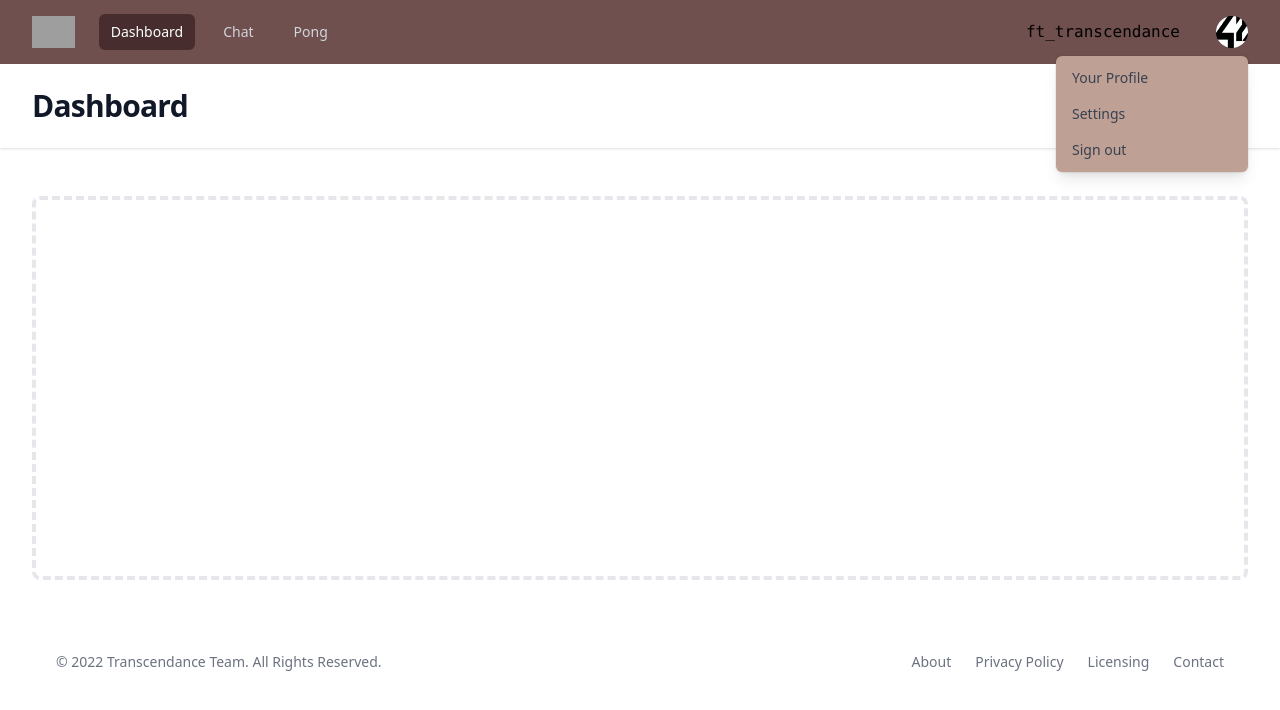
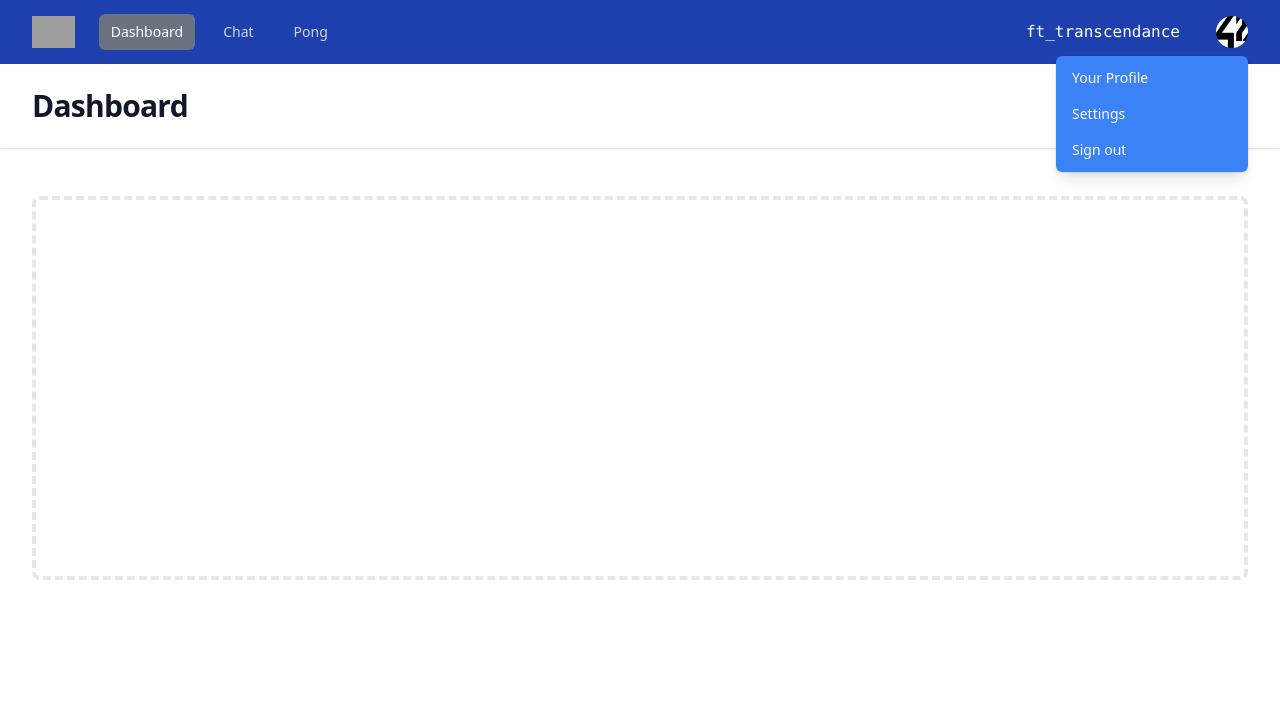
Before and after one commit to adupav2000/ft_transcendence, a React (Create React App) app in the folder my-app/: page / in a window 1280 px wide. Both pictures are taken after a click on the button "Open user menu". Shown: the top 710 px of the page. Built offline with nearby package versions, Linux system fonts and the light colour scheme; grey boxes are pictures that could not be loaded.

Commit message:
Change Project Color

```diff
--- a/my-app/src/Footer.tsx
+++ b/my-app/src/Footer.tsx
@@ -4,10 +4,10 @@ import './output.css';
 export default function Footer() {
 	return (
 
-<footer className="mx-8 p-4 bg-white rounded-lg md:flex md:items-center md:justify-between md:p-6 dark:bg-brown-700">
-    <span className="text-sm text-gray-500 sm:text-center dark:text-gray-400">© 2022 <a href="#" className="hover:underline">Transcendance Team</a>. All Rights Reserved.
+<footer className="mx-8 p-4 bg-white rounded-lg md:flex md:items-center md:justify-between md:p-6 dark:bg-blue-800">
+    <span className="text-sm text-white sm:text-center">© 2022 <a href="#" className="hover:underline">Transcendance Team</a>. All Rights Reserved.
     </span>
-    <ul className="flex flex-wrap items-center mt-3 text-sm text-gray-500 dark:text-gray-400 sm:mt-0">
+    <ul className="flex flex-wrap items-center mt-3 text-sm text-white sm:mt-0">
         <li>
             <a href="#" className="mr-4 hover:underline md:mr-6 ">About</a>
         </li>
--- a/my-app/src/NavBar.tsx
+++ b/my-app/src/NavBar.tsx
@@ -18,7 +18,7 @@ export default function NavBar() {
   return (
     <>
     <div className="min-h-full">
-    <Disclosure as="nav" className="bg-brown-700">
+    <Disclosure as="nav" className="bg-blue-800">
       {({ open} : {open: any}) => (
         <>
           <div className="max-w-7xl mx-auto px-2 sm:px-6 lg:px-8">
@@ -54,7 +54,7 @@ export default function NavBar() {
                         key={item.name}
                         href={item.href}
                         className={classNames(
-                          item.current ? 'bg-brown-900 text-white' : 'text-gray-300 hover:bg-brown-800 hover:text-white',
+                          item.current ? 'bg-gray-500 text-white' : 'text-gray-300 hover:bg-gray-400 hover:text-white',
                           'px-3 py-2 rounded-md text-sm font-medium'
                         )}
                         aria-current={item.current ? 'page' : undefined}
@@ -66,12 +66,12 @@ export default function NavBar() {
                 </div>
 
               </div>
-              <p className="text-line">ft_transcendance</p>
+              <p className="text-line text-white">ft_transcendance</p>
               <div className="absolute inset-y-0 right-0 flex items-center pr-2 sm:static sm:inset-auto sm:ml-6 sm:pr-0">
                 {/* Profile dropdown */}
                 <Menu as="div" className="ml-3 relative">
                   <div>
-                    <Menu.Button className="bg-gray-800 flex text-sm rounded-full focus:outline-none focus:ring-2 focus:ring-offset-2 focus:ring-offset-gray-800 focus:ring-white">
+                    <Menu.Button className="bg-sky-600 flex text-sm rounded-full focus:outline-none focus:ring-2 focus:ring-offset-2 focus:ring-offset-gray-800 focus:ring-white">
                       <span className="sr-only">Open user menu</span>
                       <img
                         className="h-8 w-8 rounded-full"
@@ -90,12 +90,12 @@ export default function NavBar() {
                     leaveFrom="transform opacity-100 scale-100"
                     leaveTo="transform opacity-0 scale-95"
                   >
-                    <Menu.Items className="origin-top-right absolute right-0 mt-2 w-48 rounded-md shadow-lg py-1 bg-brown-500 ring-1 ring-black ring-opacity-5 focus:outline-none">
+                    <Menu.Items className="origin-top-right absolute right-0 mt-2 w-48 rounded-md shadow-lg py-1 bg-blue-500 ring-1 ring-black ring-opacity-5 focus:outline-none">
                       <Menu.Item>
                         {({ active }: {active: any}) => (
                           <a
                             href="#"
-                            className={classNames(active ? 'bg-brown-600' : '', 'block px-4 py-2 text-sm text-gray-700')}
+                            className={classNames(active ? 'bg-blue-600' : '', 'block px-4 py-2 text-sm text-white')}
                           >
                             Your Profile
                           </a>
@@ -105,7 +105,7 @@ export default function NavBar() {
                         {({ active }: {active: any}) => (
                           <a
                             href="#"
-                            className={classNames(active ? 'bg-brown-600' : '', 'block px-4 py-2 text-sm text-gray-700')}
+                            className={classNames(active ? 'bg-blue-600' : '', 'block px-4 py-2 text-sm text-white')}
                           >
                             Settings
                           </a>
@@ -115,7 +115,7 @@ export default function NavBar() {
                         {({ active }: {active: any}) => (
                           <a
                             href="#"
-                            className={classNames(active ? 'bg-brown-600' : '', 'block px-4 py-2 text-sm text-gray-700')}
+                            className={classNames(active ? 'bg-blue-600' : '', 'block px-4 py-2 text-sm text-white')}
                           >
                             Sign out
                           </a>
--- a/my-app/src/output.css
+++ b/my-app/src/output.css
@@ -592,10 +592,6 @@ video {
   margin-right: auto;
 }
 
-.mt-auto {
-  margin-top: auto;
-}
-
 .mt-3 {
   margin-top: 0.75rem;
 }
@@ -642,10 +638,6 @@ video {
 
 .h-96 {
   height: 24rem;
-}
-
-.h-10 {
-  height: 2.5rem;
 }
 
 .min-h-full {
@@ -762,9 +754,34 @@ video {
   background-color: rgb(255 255 255 / var(--tw-bg-opacity));
 }
 
-.bg-brown-700 {
+.bg-blue-800 {
   --tw-bg-opacity: 1;
-  background-color: rgb(112 79 79 / var(--tw-bg-opacity));
+  background-color: rgb(30 64 175 / var(--tw-bg-opacity));
+}
+
+.bg-gray-400 {
+  --tw-bg-opacity: 1;
+  background-color: rgb(156 163 175 / var(--tw-bg-opacity));
+}
+
+.bg-sky-600 {
+  --tw-bg-opacity: 1;
+  background-color: rgb(2 132 199 / var(--tw-bg-opacity));
+}
+
+.bg-blue-500 {
+  --tw-bg-opacity: 1;
+  background-color: rgb(59 130 246 / var(--tw-bg-opacity));
+}
+
+.bg-blue-600 {
+  --tw-bg-opacity: 1;
+  background-color: rgb(37 99 235 / var(--tw-bg-opacity));
+}
+
+.bg-sky-700 {
+  --tw-bg-opacity: 1;
+  background-color: rgb(3 105 161 / var(--tw-bg-opacity));
 }
 
 .bg-brown-900 {
@@ -772,19 +789,9 @@ video {
   background-color: rgb(71 45 45 / var(--tw-bg-opacity));
 }
 
-.bg-gray-800 {
+.bg-gray-500 {
   --tw-bg-opacity: 1;
-  background-color: rgb(31 41 55 / var(--tw-bg-opacity));
-}
-
-.bg-brown-500 {
-  --tw-bg-opacity: 1;
-  background-color: rgb(191 160 148 / var(--tw-bg-opacity));
-}
-
-.bg-brown-600 {
-  --tw-bg-opacity: 1;
-  background-color: rgb(167 121 121 / var(--tw-bg-opacity));
+  background-color: rgb(107 114 128 / var(--tw-bg-opacity));
 }
 
 .p-4 {
@@ -967,9 +974,19 @@ video {
   background-color: rgb(71 45 45 / var(--tw-bg-opacity));
 }
 
+.hover\:bg-gray-500:hover {
+  --tw-bg-opacity: 1;
+  background-color: rgb(107 114 128 / var(--tw-bg-opacity));
+}
+
 .hover\:bg-brown-800:hover {
   --tw-bg-opacity: 1;
   background-color: rgb(85 57 57 / var(--tw-bg-opacity));
+}
+
+.hover\:bg-gray-400:hover {
+  --tw-bg-opacity: 1;
+  background-color: rgb(156 163 175 / var(--tw-bg-opacity));
 }
 
 .hover\:text-white:hover {
@@ -1014,6 +1031,11 @@ video {
   .dark\:bg-brown-700 {
     --tw-bg-opacity: 1;
     background-color: rgb(112 79 79 / var(--tw-bg-opacity));
+  }
+
+  .dark\:bg-blue-800 {
+    --tw-bg-opacity: 1;
+    background-color: rgb(30 64 175 / var(--tw-bg-opacity));
   }
 
   .dark\:text-gray-400 {
```
